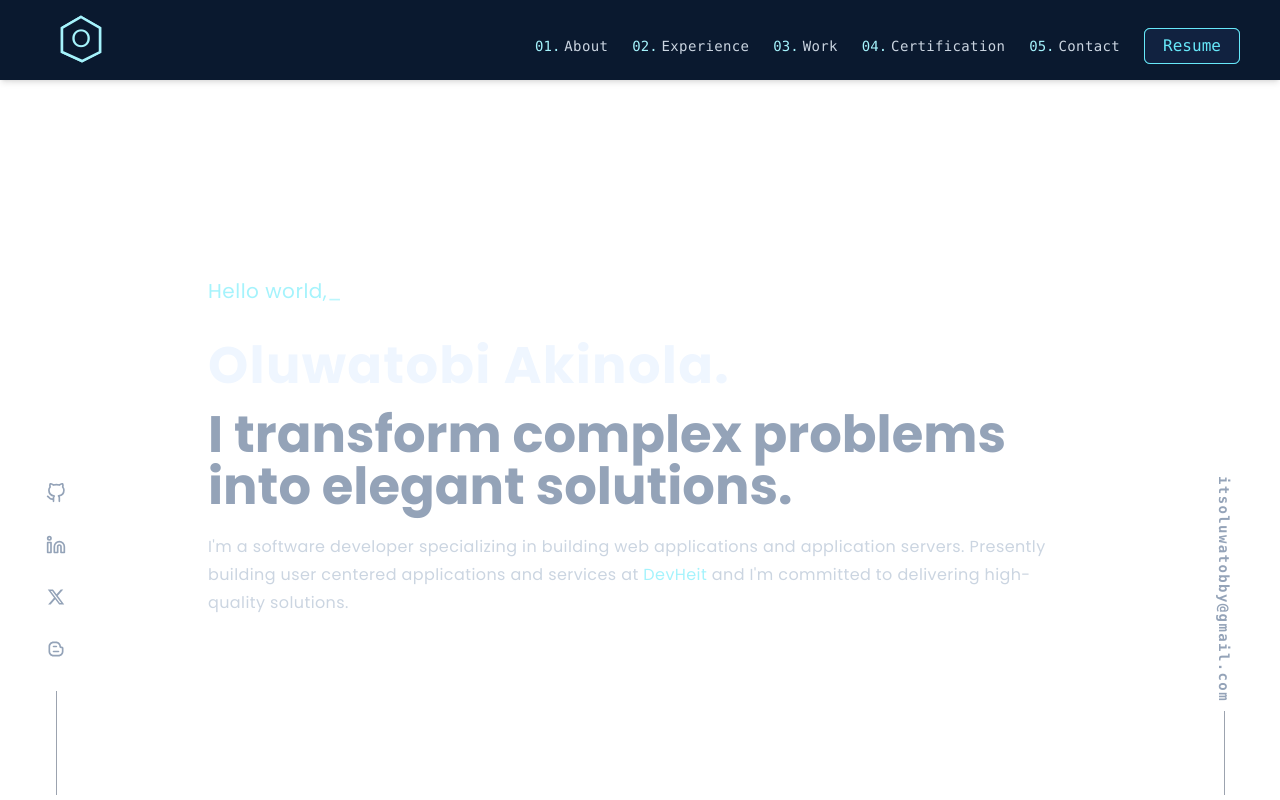
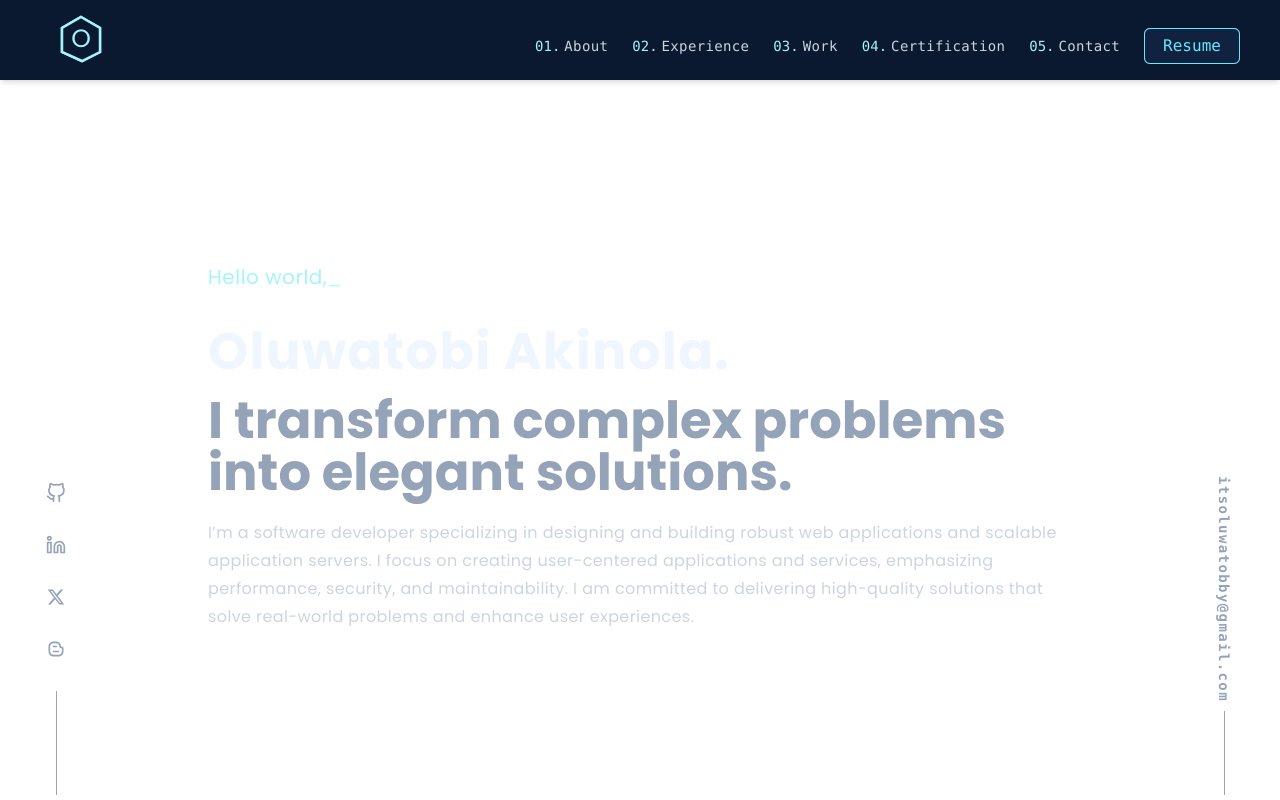
Before and after one commit to itsoluwatobby/oluwatobi-akinola, a React (Vite) app: page / in a window 1280 px wide. Built offline with nearby package versions, Linux system fonts and the light colour scheme.

Commit message:
content modified

```diff
--- a/src/components/dashboard/Hero.tsx
+++ b/src/components/dashboard/Hero.tsx
@@ -1,14 +1,14 @@
 import TypewriterEffect from "../TypewriterEffect";
+import data from "../../data/data.json";
 
 type HeroProps = {
   appName: string;
-  workPlace: string;
   observerRef: React.LegacyRef<HTMLDivElement>
 }
 
 export default function Hero(
   {
-    appName, workPlace, observerRef,
+    appName, observerRef,
   }: HeroProps
 ) {
   return (
@@ -27,7 +27,8 @@ export default function Hero(
       </article>
 
       <p className="text-slate-300 tracking-wide leading-7">
-        I'm a software developer specializing in building web applications and application servers. Presently building user centered applications and services at <span className="text-[#a5f3fc]">{workPlace}</span> and I'm committed to delivering high-quality solutions.
+        {data.title}
+        {/* I'm a software developer specializing in building web applications and application servers. Presently building user centered applications and services at <span className="text-[#a5f3fc]">{workPlace}</span> and I'm committed to delivering high-quality solutions. */}
       </p>
     </section>
   )
--- a/src/data/data.json
+++ b/src/data/data.json
@@ -1,4 +1,5 @@
 {
+  "title": "I’m a software developer specializing in designing and building robust web applications and scalable application servers. I focus on creating user-centered applications and services, emphasizing performance, security, and maintainability. I am committed to delivering high-quality solutions that solve real-world problems and enhance user experiences.",
   "workDetails": [
     {
       "id": 1,
--- a/src/pages/Dashboard.tsx
+++ b/src/pages/Dashboard.tsx
@@ -20,7 +20,6 @@ export default function Dashboard({ observerRef }: DashboardProp) {
     <>
       <Hero
         appName={appInfo.name}
-        workPlace={appInfo.workPlace}
         observerRef={observerRef  as React.LegacyRef<HTMLDivElement>}
       />
 
```
